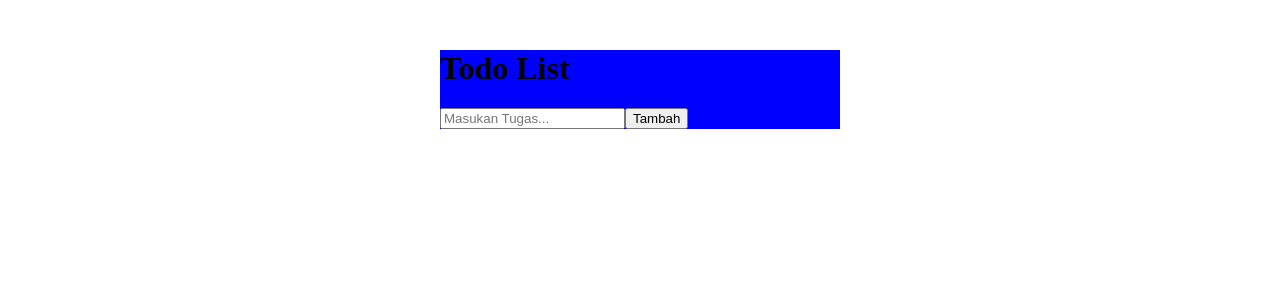
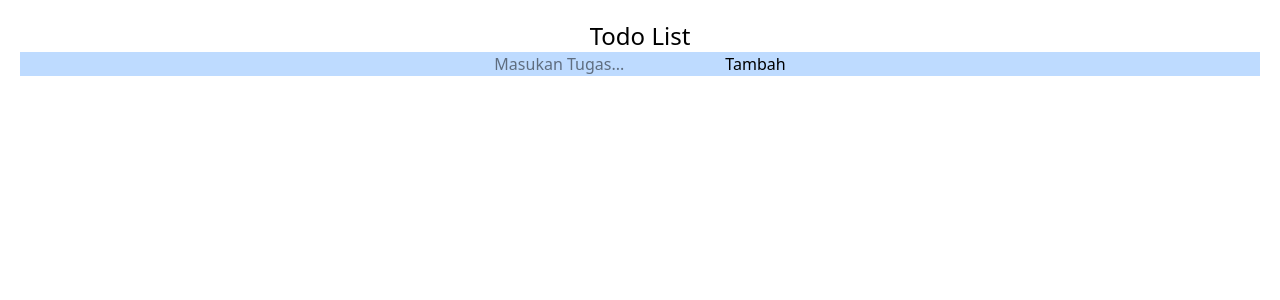
Before and after one commit to Devjack404/SImple-Todo-List-, a Nuxt app: page / in a window 1280 px wide. Shown: the top 300 px of the page. Built offline with nearby package versions, Linux system fonts and the light colour scheme.

Commit message:
menambah Tailwind,  membuat fitur edit task dan memberikan comment di baris code

```diff
--- a/app/app.vue
+++ b/app/app.vue
@@ -3,6 +3,8 @@
 
   const newTodo = ref('')// menyimpan teks input
   const todos = ref([])// Menyimpan daftar todo
+
+  //===============ADD TASK FUNCT===============
 
   function addTodo(){
     if(newTodo.value.trim() === '')//manambah nilai ke newTodo dan menghapus spasi
@@ -15,16 +17,33 @@
     newTodo.value = ''
   }
 
+  //==============DELETE FUNC=======================
+
   function deleteTodo(id){ //function hapus todo berdasar id
     todos.value = todos.value.filter(todo => todo.id !== id)
+  }
+
+
+  //===================EDIT FUNC======================
+
+  function editTask(id){ //function untuk mengedit berdasarkan id
+    const todo = todos.value.find(todo => todo.id === id) //ambil editTodo id yang sama dengan id yang dikirim ke fnctiom
+
+    if(!todo) return //cek apakah editTodo tidak ada ? jika tdk ketemu funct berhenti
+
+    const newText = prompt("Edit Task :", todo.text) //munculkan input browser dengan judul "Edit Task"
+
+    if(newText !== null && newText.trim() !== "") { //pastikan tidak batal input dan trim() menghapus spasi sisa
+      todo.text = newText
+    }
   }
 </script>
 
 <template>
-  <div class="container">
-    <h1>Todo List</h1>
+  <div class="text-center p-5">
+    <h1 class="text-2xl">Todo List</h1>
 
-    <div class="input-group">
+    <div class="mb-3 bg-blue-200">
       <input
       v-model="newTodo"
       type="text"
@@ -38,16 +57,9 @@
         <span :class="{done: todo.done}">
          {{ todo.text }}
         </span>
-        <button @click="deleteTodo(todo.id)">Delete</button>
+        <button class="mx-20" @click="deleteTodo(todo.id)">Delete</button>
+        <button @click="editTask(todo.id)">Edit</button>
       </li>
     </ul>
   </div>
 </template>
-
-<style scoped>
-  .container{
-    background-color : blue;
-    max-width : 400px;
-    margin : 50px auto;
-  }
-</style>
--- /dev/null
+++ b/app/assets/css/main.css
@@ -0,0 +1 @@
+@import "tailwindcss";
--- a/nuxt.config.ts
+++ b/nuxt.config.ts
@@ -1,3 +1,5 @@
+import tailwindcss from "@tailwindcss/vite"
+
 // https://nuxt.com/docs/api/configuration/nuxt-config
 export default defineNuxtConfig({
   compatibilityDate: '2025-07-15',
@@ -7,5 +9,11 @@ export default defineNuxtConfig({
     timeline: {
       enabled: true
     }
+  },
+  css: ['@/assets/css/main.css'],
+  vite: {
+    plugins: [
+      tailwindcss()
+    ]
   }
 })
--- a/package.json
+++ b/package.json
@@ -10,7 +10,9 @@
     "postinstall": "nuxt prepare"
   },
   "dependencies": {
+    "@tailwindcss/vite": "^4.1.18",
     "nuxt": "^4.2.2",
+    "tailwindcss": "^4.1.18",
     "vue": "^3.5.26",
     "vue-router": "^4.6.4"
   }
```
Also changed, not shown: 1 other file (tests, documents, lock files or other folders).
